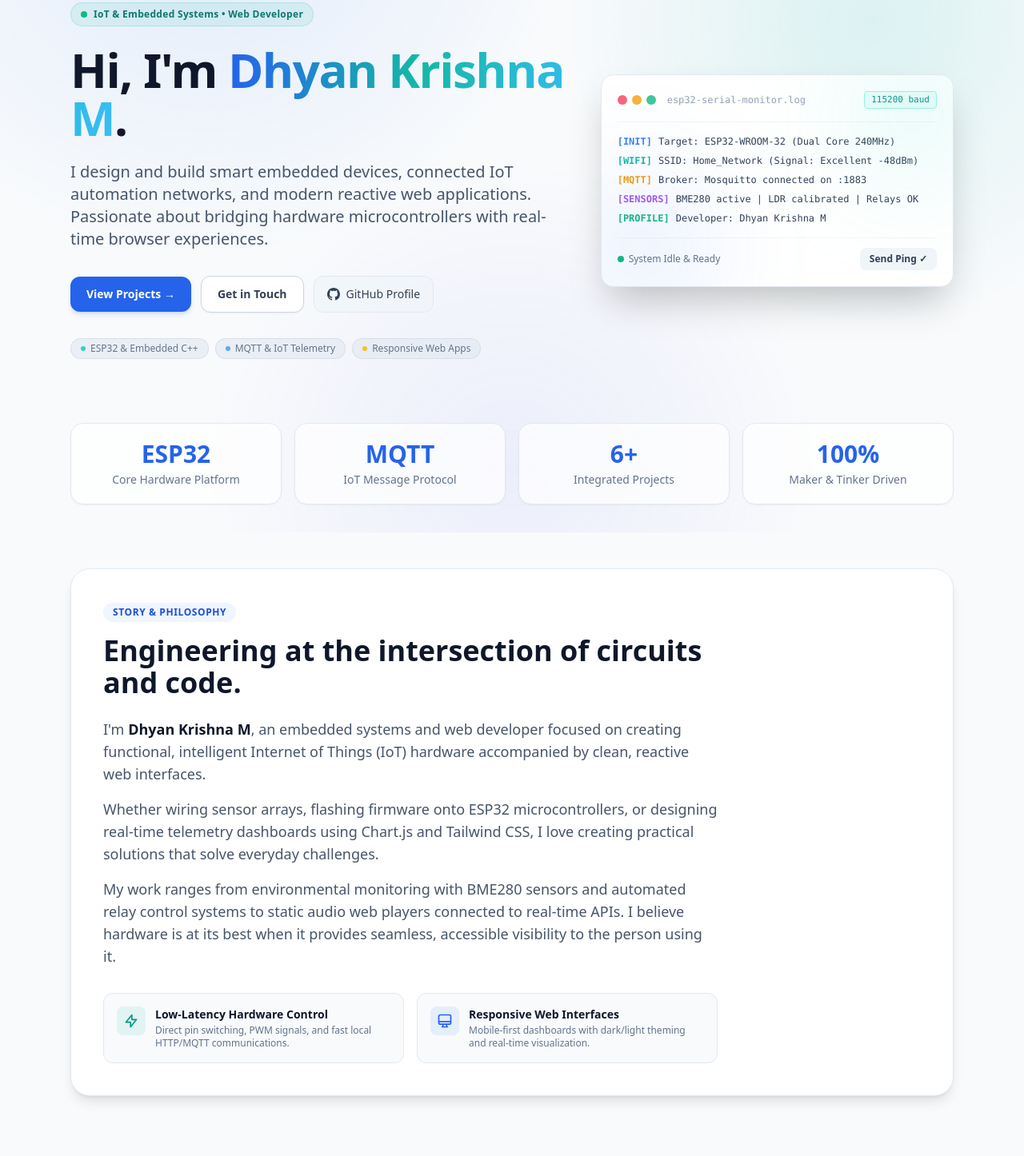
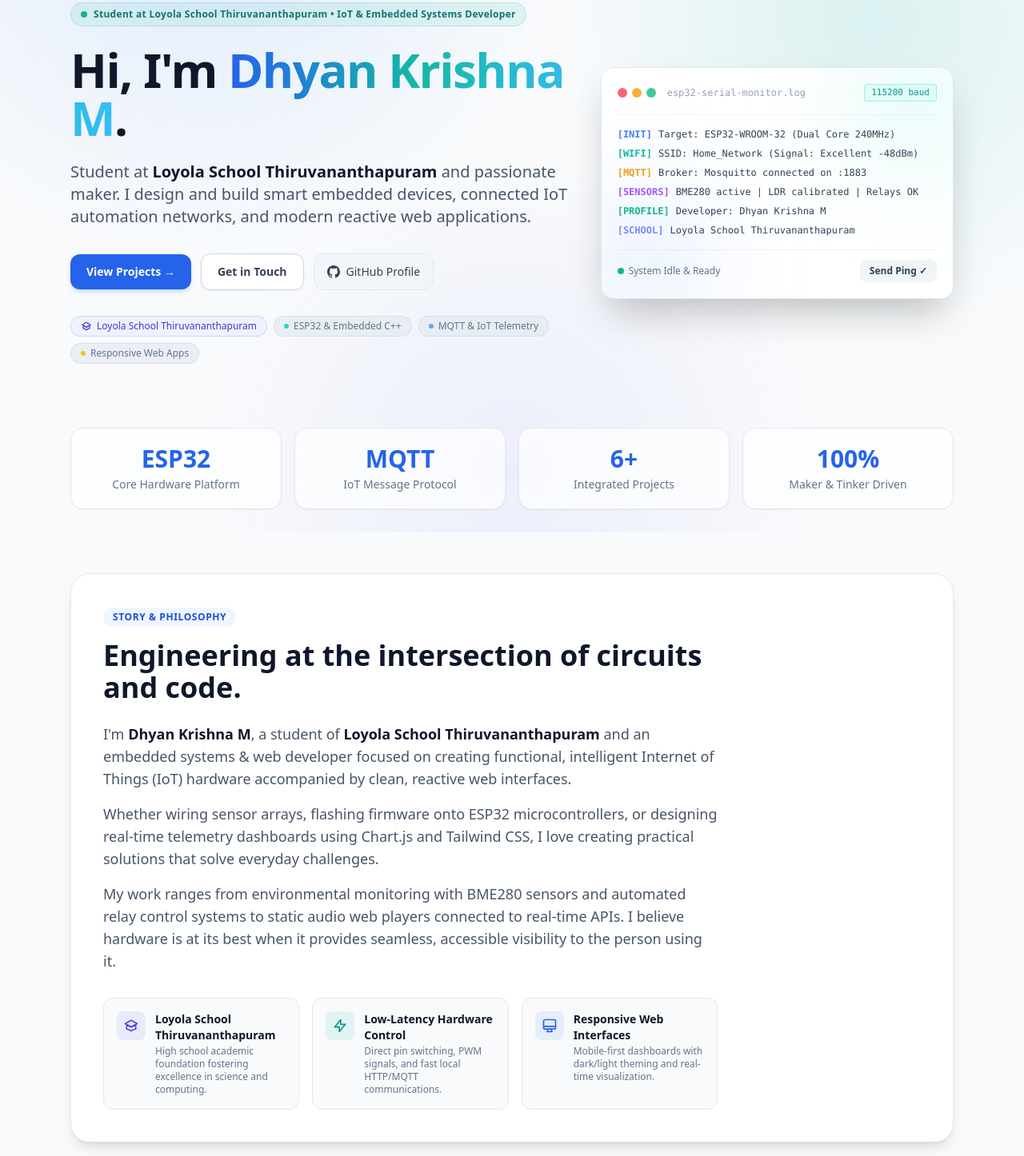
Before and after one commit to dhyankrishna24/esp32site, a plain HTML site: page about.html in a window 1280 px wide. Shown: the part 134-1580 px from the top of the page at 80% size. Drawn offline with nearby package versions, Linux system fonts and the light colour scheme.

Commit message:
docs: add Loyola School Thiruvananthapuram student affiliation to about page

```diff
--- a/about.html
+++ b/about.html
@@ -4,7 +4,7 @@
     <meta charset="UTF-8">
     <meta name="viewport" content="width=device-width, initial-scale=1.0">
     <title>Dhyan Krishna M | IoT & Embedded Systems Developer</title>
-    <meta name="description" content="Personal portfolio and website of Dhyan Krishna M — IoT & Embedded Systems Developer, Web Engineer, and maker specializing in ESP32, MQTT, and reactive web interfaces.">
+    <meta name="description" content="Personal portfolio and website of Dhyan Krishna M, student of Loyola School Thiruvananthapuram and IoT & Embedded Systems Developer specializing in ESP32, MQTT, and reactive web interfaces.">
     <meta name="author" content="Dhyan Krishna M">
     <meta name="keywords" content="Dhyan Krishna M, Dhyan Krishna, IoT Developer, Embedded Systems Developer, ESP32 Developer, Web Developer, MQTT, ESP32 Weather Station">
     <meta name="robots" content="index, follow">
@@ -13,14 +13,14 @@
     <!-- Open Graph / Facebook / LinkedIn Meta Tags -->
     <meta property="og:type" content="profile">
     <meta property="og:title" content="Dhyan Krishna M | IoT & Embedded Systems Developer">
-    <meta property="og:description" content="Personal portfolio and website of Dhyan Krishna M — IoT & Embedded Systems Developer, Web Engineer, and maker specializing in ESP32, MQTT, and reactive web interfaces.">
+    <meta property="og:description" content="Personal portfolio and website of Dhyan Krishna M, student of Loyola School Thiruvananthapuram and IoT & Embedded Systems Developer specializing in ESP32, MQTT, and reactive web interfaces.">
     <meta property="og:url" content="https://dhyankrishna24.github.io/esp32site/about.html">
     <meta property="og:site_name" content="Dhyan Krishna M Portfolio">
 
     <!-- Twitter Card Meta Tags -->
     <meta name="twitter:card" content="summary">
     <meta name="twitter:title" content="Dhyan Krishna M | IoT & Embedded Systems Developer">
-    <meta name="twitter:description" content="Personal portfolio and website of Dhyan Krishna M — IoT & Embedded Systems Developer, Web Engineer, and maker specializing in ESP32, MQTT, and reactive web interfaces.">
+    <meta name="twitter:description" content="Personal portfolio and website of Dhyan Krishna M, student of Loyola School Thiruvananthapuram and IoT & Embedded Systems Developer specializing in ESP32, MQTT, and reactive web interfaces.">
 
     <!-- Google Search Schema.org Structured Data (JSON-LD) -->
     <script type="application/ld+json">
@@ -31,7 +31,13 @@
       "alternateName": ["Dhyan Krishna", "dhyankrishna24"],
       "url": "https://dhyankrishna24.github.io/esp32site/about.html",
       "jobTitle": "Student IoT & Embedded Systems Developer",
-      "description": "Studies in Loyola School tvm Developer specializing in ESP32 microcontrollers, MQTT automation, real-time telemetry, and reactive web applications.",
+      "jobTitle": "Student & IoT Developer",
+      "affiliation": {
+        "@type": "EducationalOrganization",
+        "name": "Loyola School Thiruvananthapuram"
+      },
+      "alumniOf": "Loyola School Thiruvananthapuram",
+      "description": "Student of Loyola School Thiruvananthapuram and developer specializing in ESP32 microcontrollers, MQTT automation, real-time telemetry, and reactive web applications.",
       "email": "mailto:anupuknambiar@gmail.com",
       "sameAs": [
         "https://github.com/dhyankrishna24"
@@ -137,7 +143,7 @@
                 <!-- Status Badge -->
                 <div class="inline-flex items-center gap-2 px-3 py-1.5 rounded-full border border-teal-500/20 bg-teal-500/10 text-teal-700 dark:text-teal-300 text-xs font-semibold tracking-wide">
                     <span class="w-2 h-2 rounded-full bg-emerald-500 animate-ping"></span>
-                    <span>IoT & Embedded Systems • Web Developer</span>
+                    <span>Student at Loyola School Thiruvananthapuram • IoT & Embedded Systems Developer</span>
                 </div>
 
                 <!-- Main Heading -->
@@ -147,7 +153,7 @@
 
                 <!-- Punchy Subtitle -->
                 <p class="text-lg sm:text-xl text-slate-600 dark:text-slate-300 leading-relaxed font-normal max-w-2xl">
-                    I design and build smart embedded devices, connected IoT automation networks, and modern reactive web applications. Passionate about bridging hardware microcontrollers with real-time browser experiences.
+                    Student at <strong class="text-slate-900 dark:text-white font-semibold">Loyola School Thiruvananthapuram</strong> and passionate maker. I design and build smart embedded devices, connected IoT automation networks, and modern reactive web applications.
                 </p>
 
                 <!-- Action Buttons -->
@@ -166,6 +172,10 @@
 
                 <!-- Quick Highlights Pill Row -->
                 <div class="pt-2 flex flex-wrap items-center gap-2 text-xs text-slate-500 dark:text-slate-400">
+                    <span class="inline-flex items-center gap-1.5 px-3 py-1 rounded-full bg-indigo-50 dark:bg-indigo-950/60 border border-indigo-200/80 dark:border-indigo-800/80 text-indigo-700 dark:text-indigo-300 font-medium">
+                        <svg class="w-3.5 h-3.5" fill="none" stroke="currentColor" viewBox="0 0 24 24"><path stroke-linecap="round" stroke-linejoin="round" stroke-width="2" d="M12 14l9-5-9-5-9 5 9 5z"></path><path stroke-linecap="round" stroke-linejoin="round" stroke-width="2" d="M12 14l6.16-3.422a12.083 12.083 0 01.665 6.479A11.952 11.952 0 0012 20.055a11.952 11.952 0 00-6.824-2.998 12.078 12.078 0 01.665-6.479L12 14z"></path></svg>
+                        Loyola School Thiruvananthapuram
+                    </span>
                     <span class="inline-flex items-center gap-1.5 px-3 py-1 rounded-full bg-slate-200/60 dark:bg-slate-800/80 border border-slate-300/60 dark:border-slate-700/60">
                         <span class="w-1.5 h-1.5 rounded-full bg-teal-400"></span> ESP32 & Embedded C++
                     </span>
@@ -217,6 +227,10 @@
                             <span class="text-emerald-500 font-bold">[PROFILE]</span>
                             <span>Developer: Dhyan Krishna M</span>
                         </div>
+                        <div class="flex items-center gap-2">
+                            <span class="text-indigo-400 font-bold">[SCHOOL]</span>
+                            <span>Loyola School Thiruvananthapuram</span>
+                        </div>
                     </div>
 
                     <!-- Interactive Ping Simulation inside Terminal -->
@@ -264,7 +278,7 @@
 
                 <div class="space-y-4 text-slate-600 dark:text-slate-300 leading-relaxed text-base sm:text-lg">
                     <p>
-                        I'm <strong class="text-slate-900 dark:text-white font-semibold">Dhyan Krishna M</strong>, an embedded systems and web developer focused on creating functional, intelligent Internet of Things (IoT) hardware accompanied by clean, reactive web interfaces.
+                        I'm <strong class="text-slate-900 dark:text-white font-semibold">Dhyan Krishna M</strong>, a student of <strong class="text-slate-900 dark:text-white font-semibold">Loyola School Thiruvananthapuram</strong> and an embedded systems & web developer focused on creating functional, intelligent Internet of Things (IoT) hardware accompanied by clean, reactive web interfaces.
                     </p>
                     <p>
                         Whether wiring sensor arrays, flashing firmware onto ESP32 microcontrollers, or designing real-time telemetry dashboards using Chart.js and Tailwind CSS, I love creating practical solutions that solve everyday challenges.
@@ -274,7 +288,17 @@
                     </p>
                 </div>
 
-                <div class="mt-8 grid grid-cols-1 sm:grid-cols-2 gap-4">
+                <div class="mt-8 grid grid-cols-1 sm:grid-cols-3 gap-4">
+                    <div class="flex items-start gap-3 p-4 rounded-xl bg-slate-50 dark:bg-slate-800/60 border border-slate-200 dark:border-slate-700/60">
+                        <div class="p-2 rounded-lg bg-indigo-500/10 text-indigo-600 dark:text-indigo-400">
+                            <svg class="w-5 h-5" fill="none" stroke="currentColor" viewBox="0 0 24 24"><path stroke-linecap="round" stroke-linejoin="round" stroke-width="2" d="M12 14l9-5-9-5-9 5 9 5z"></path><path stroke-linecap="round" stroke-linejoin="round" stroke-width="2" d="M12 14l6.16-3.422a12.083 12.083 0 01.665 6.479A11.952 11.952 0 0012 20.055a11.952 11.952 0 00-6.824-2.998 12.078 12.078 0 01.665-6.479L12 14z"></path></svg>
+                        </div>
+                        <div>
+                            <h3 class="font-bold text-slate-900 dark:text-white text-sm">Loyola School Thiruvananthapuram</h3>
+                            <p class="text-xs text-slate-500 dark:text-slate-400 mt-0.5">High school academic foundation fostering excellence in science and computing.</p>
+                        </div>
+                    </div>
+
                     <div class="flex items-start gap-3 p-4 rounded-xl bg-slate-50 dark:bg-slate-800/60 border border-slate-200 dark:border-slate-700/60">
                         <div class="p-2 rounded-lg bg-teal-500/10 text-teal-600 dark:text-teal-400">
                             <svg class="w-5 h-5" fill="none" stroke="currentColor" viewBox="0 0 24 24"><path stroke-linecap="round" stroke-linejoin="round" stroke-width="2" d="M13 10V3L4 14h7v7l9-11h-7z"></path></svg>
```
